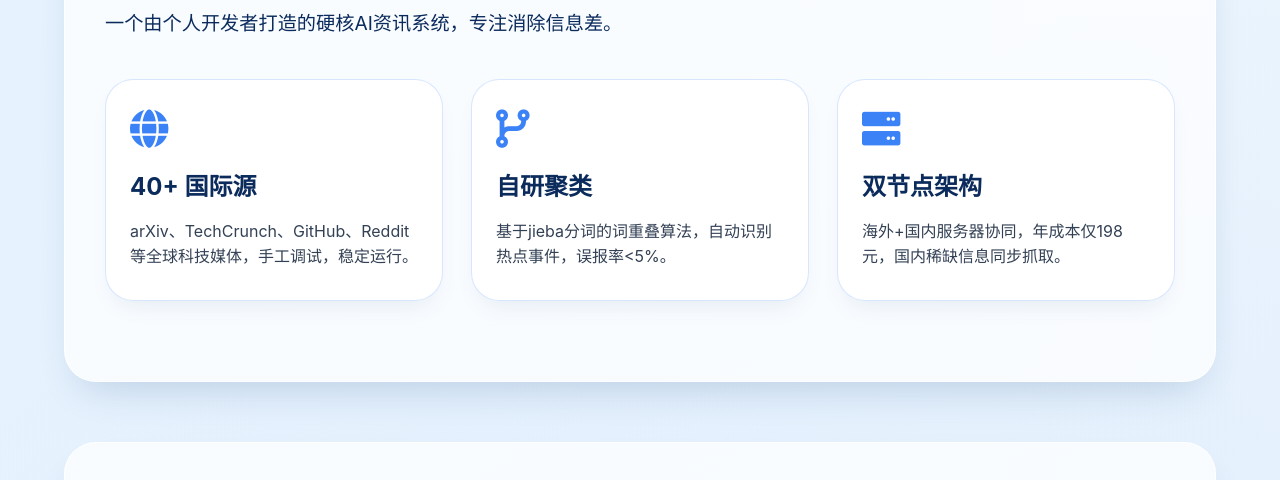
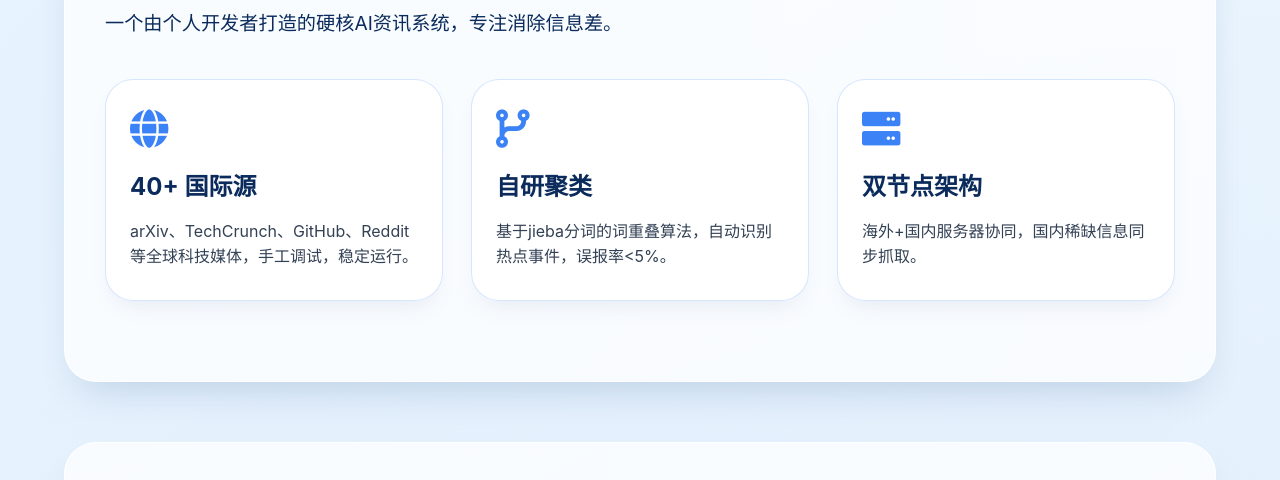
Before and after one commit to The0588/suozhiyuan-website, a plain HTML site: page index.html in a window 1280 px wide. Shown: the part 566-1046 px from the top of the page. Drawn offline with Linux system fonts and the light colour scheme; no server answers.

Commit message:
Update feature description in index.html
Removed the cost information from the feature description.

```diff
--- a/index.html
+++ b/index.html
@@ -631,7 +631,7 @@
                     <div class="feature-card">
                         <i class="fas fa-server"></i>
                         <h3>双节点架构</h3>
-                        <p>海外+国内服务器协同，年成本仅198元，国内稀缺信息同步抓取。</p>
+                        <p>海外+国内服务器协同，国内稀缺信息同步抓取。</p>
                     </div>
                 </div>
             </div>
```
